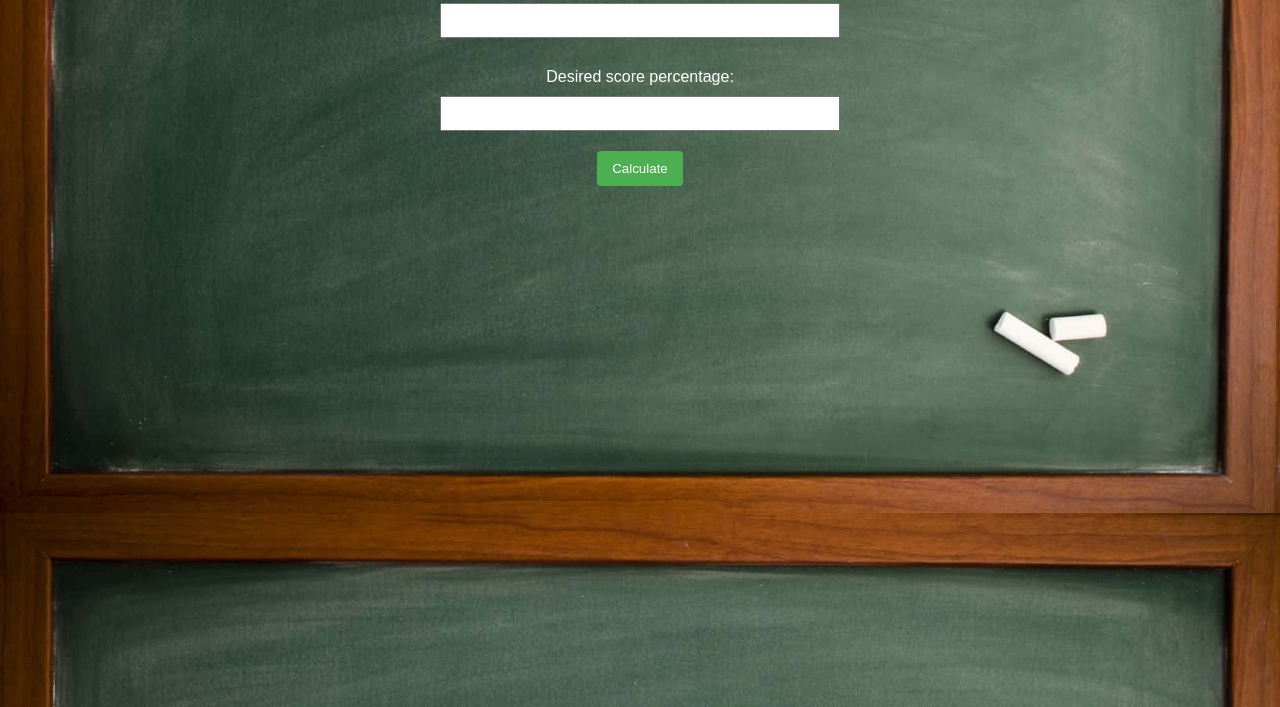
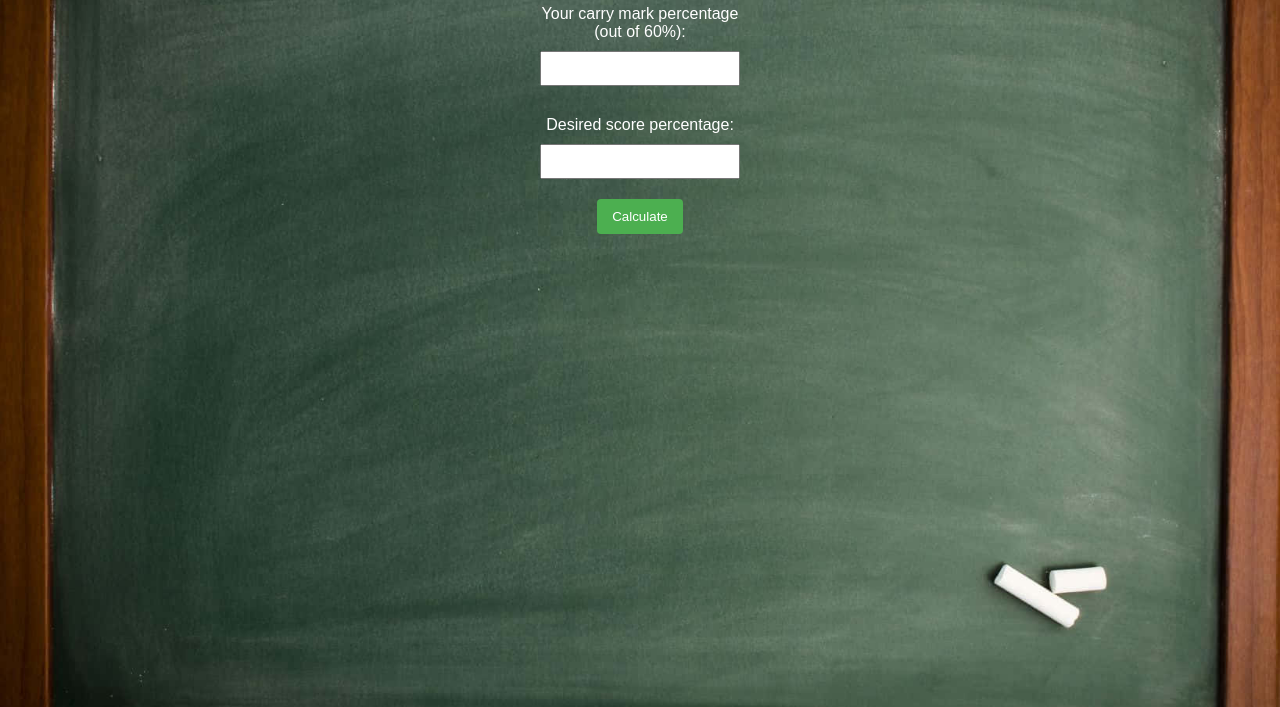
Before and after one commit to HABILIMAN1604/FINAL-MARKS, a plain HTML site: page index.html in a window 1280 px wide. Shown: the part 93-800 px from the top of the page. Drawn offline with Linux system fonts and the light colour scheme.

Commit message:
Update styles.css

```diff
--- a/styles.css
+++ b/styles.css
@@ -1,16 +1,16 @@
 body {
-            font-family: Arial, sans-serif;
+    font-family: Arial, sans-serif;
+    text-align: center;
+    margin: 50px;
+    background-image: url('blackboard-background.jpg'); /* Replace 'background-photo.jpg' with your image file */
+    background-attachment: fixed;
+    background-position: center;
+    background-size: cover;
+    color: white;
+}
 
-            text-align: center;
-            margin: 0;
-            padding: 0;
-            background-image: url('blackboard-background.jpg'); /* Replace 'background-photo.jpg' with your image file */
-            background-size: cover;
-            background-position: center;
-            color: white;
-        }
 form {
-    max-width: 400px;
+    max-width: 200px;
     margin: 0 auto;
 }
 
```
